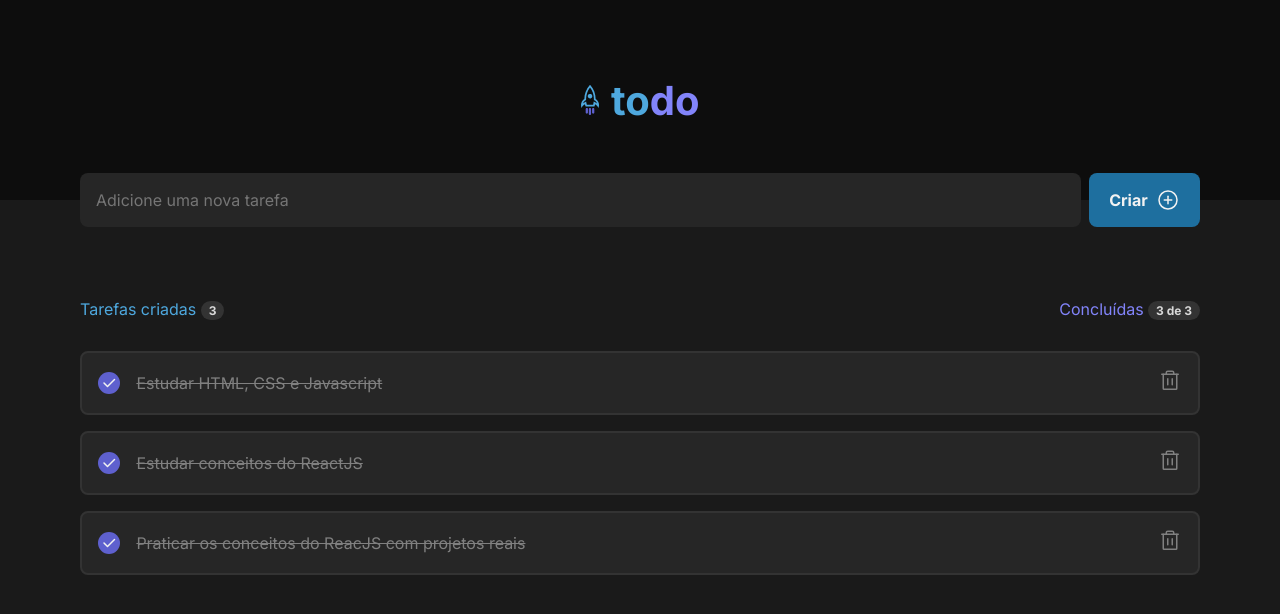
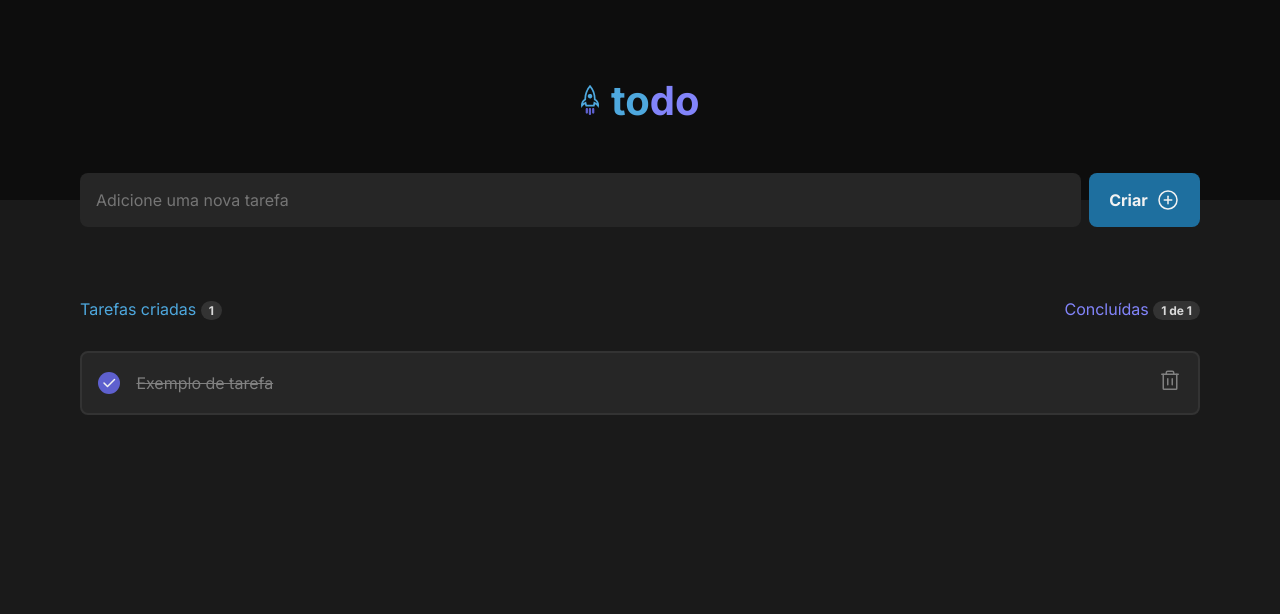
Before and after one commit to jp-freitas/todo-app, a React (Vite) app: page / in a window 1280 px wide. Shown: the top 614 px of the page. Built offline with nearby package versions, Linux system fonts and the light colour scheme.

Commit message:
Leaving a single task example and add the complete event on text of the task

```diff
--- a/src/components/NewTask.tsx
+++ b/src/components/NewTask.tsx
@@ -15,17 +15,7 @@ export function NewTask() {
   const [tasks, setTasks] = useState<Tasks[]>([
     {
       id: uuidv4(),
-      name: 'Estudar HTML, CSS e Javascript',
-      isComplete: true,
-    },
-    {
-      id: uuidv4(),
-      name: 'Estudar conceitos do ReactJS',
-      isComplete: true,
-    },
-    {
-      id: uuidv4(),
-      name: 'Praticar os conceitos do ReacJS com projetos reais',
+      name: 'Exemplo de tarefa',
       isComplete: true,
     },
   ]);
--- a/src/components/Task.tsx
+++ b/src/components/Task.tsx
@@ -17,7 +17,7 @@ export function Task({ id, name, isComplete, handleCompleteTask, handleDeleteTas
       <button onClick={() => handleCompleteTask(id)} className={isComplete ? styles.checked : styles.check}>
         {isComplete && <Check size={16} weight="bold" />}
       </button>
-      <p className={isComplete ? styles.done : ''}>{name}</p>
+      <p className={isComplete ? styles.done : ''} onClick={() => handleCompleteTask(id)}>{name}</p>
       <button onClick={() => handleDeleteTask(id)} className={styles.trash}>
         <Trash size={24} />
       </button>
```
